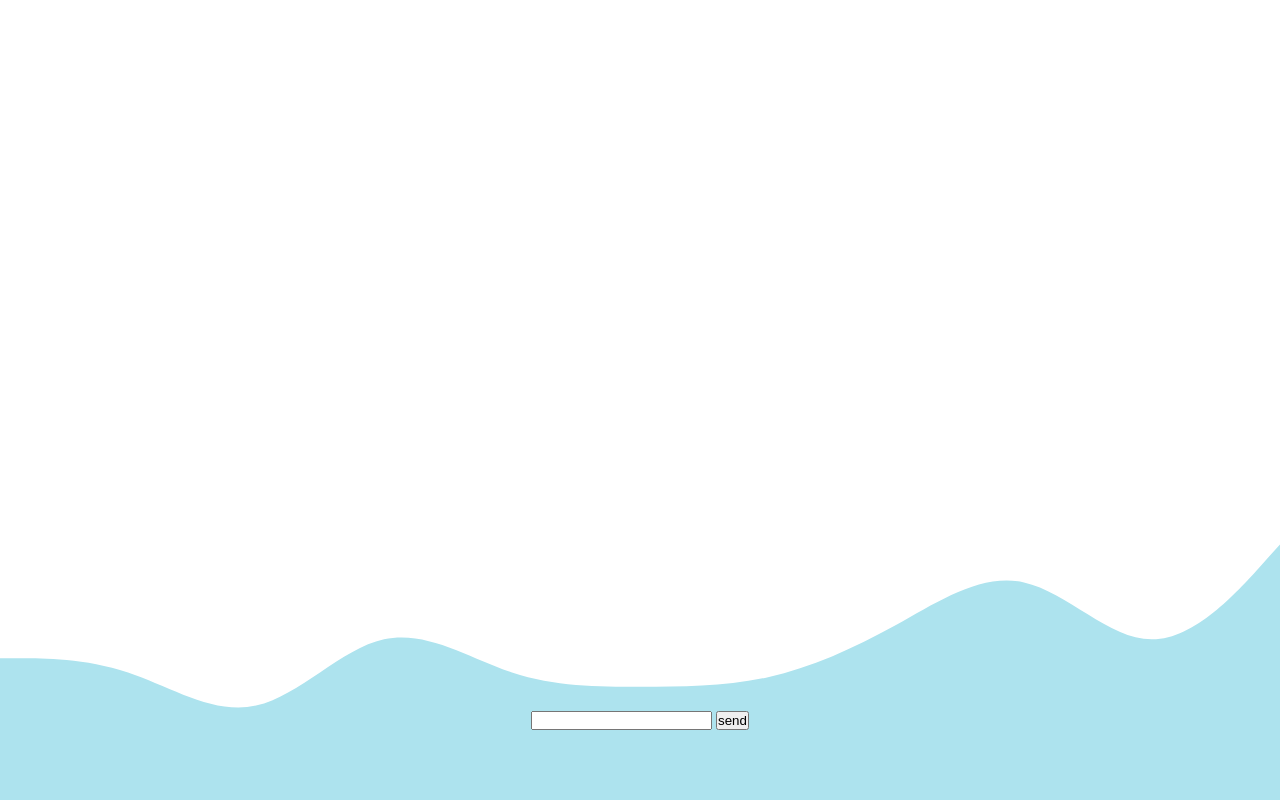
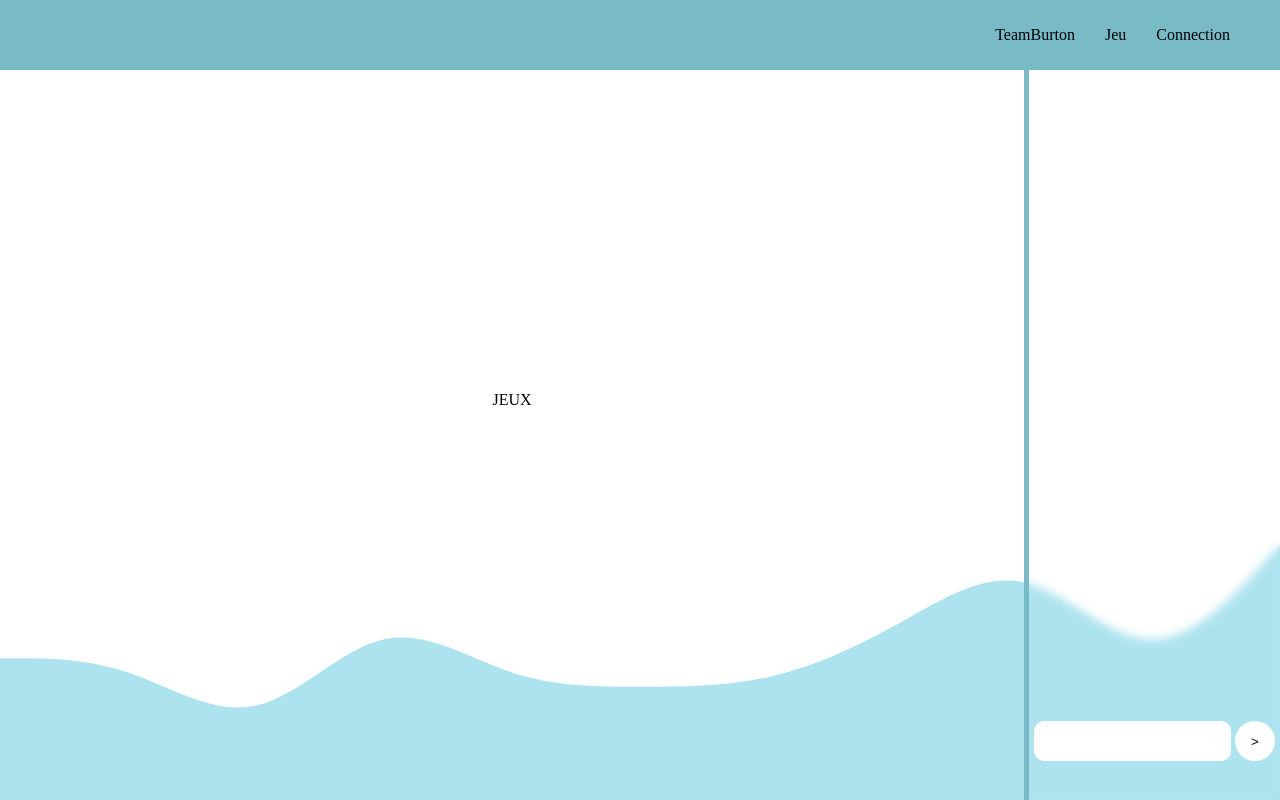
Before and after one commit to IIM-Creative-Technology/Node.js-A2.2-TeamBurton, a plain HTML site: page frontend/index.html in a window 1280 px wide. Drawn offline with nearby package versions, Linux system fonts and the light colour scheme; no server answers.

Commit message:
:lipstick: change style

```diff
--- a/frontend/index.html
+++ b/frontend/index.html
@@ -9,7 +9,20 @@
 </head>
 <body>
 
+    <header>
+        <nav class="menu">
+            <li><a href="#">TeamBurton</a></li>
+            <li><a href="#">Jeu</a></li>
+            <li><a href="#">Connection</a></li>
+        </nav>
+    </header>
     <main>
+
+        <div class="gauche">
+            JEUX
+        </div>
+
+        <div class="droite">
             <div class="haut">
                 <div class="msg" id="div"></div>
             </div>
@@ -18,9 +31,10 @@
 
               <form action="" id="form">
                 <input id="ecrire" autocomplete="off" />
-            <input type="submit" value="send" id="send">
+                <input type="submit" value=">" id="send">
               </form>
 
+            </div>
         </div>
 
     </main>
--- a/frontend/script.js
+++ b/frontend/script.js
@@ -5,6 +5,7 @@ const textmsg = document.getElementById('ecrire')
 const zonemsg = document.getElementById('zonemsg')
 
 const socket = io("http://localhost:3000");
+
 
 form.onsubmit = function(e) {
 	e.preventDefault();
@@ -32,6 +33,7 @@ socket.on('message', (message) => {
   img.src = "../img/profil.png";
 
   const user = document.createElement('p');
+  user.classList.add('mesTxt')
   user.innerText = 'User';
 
   const p = document.createElement('p');
--- a/frontend/style.css
+++ b/frontend/style.css
@@ -6,7 +6,33 @@
 
 header {
     position: fixed;
+    width: 100%;
+    height: 50px;
+    background-color: #79bac7;
+    z-index: 2;
 }
+
+.menu {
+    position: sticky;
+    top: 0;
+    height: 70px;
+    width: 100%;
+    background: #79bac7;
+    display: flex;
+    justify-content: end;
+    align-items: center;
+    padding: 16px 50px;
+    gap: 30px;
+}
+
+header nav li {
+    list-style-type: none;
+}
+header nav li a {
+    text-decoration: none;
+    color: black;
+}
+
 svg {
     z-index: -1;
     position: absolute;
@@ -14,12 +40,27 @@ svg {
 }
 
 main {
-    width: 1fr;
-    height: 100vh;
+    display: grid;
+    grid-template-columns: 4fr 1fr;
+    grid-template-rows: 100vh;
 }
+
+.gauche {
+    display: flex;
+    justify-content: center;
+    align-items: center;
+}
+
+.droite {
+    border-left: 5px solid #79bac7;
+    padding-bottom: 20px;
+    backdrop-filter: blur(5px);
+    width: 100%;
+}
+
 .haut {
-    padding: 50px 100px;
-    height: 80%;
+    padding: 20px;
+    height: 90%;
     position: relative;
     bottom: 0;
     display: flex;
@@ -39,17 +80,31 @@ main {
 }
 
 .msg img {
-    width: 50px;
-    height: 50px;
+    width: 40px;
+    height: 40px;
 }
-
+.mesTxt {
+    text-overflow: ellipsis;
+}
 .bas {
-    height: 20%;
+    height: 10%;
     display: flex;
     justify-content: space-around;
     align-items: center;
 }
 
-button {
-    padding: 10px 20px;
+#ecrire {
+    height: 40px;
+    padding: 10px;
+    border: none;
+    background-color: #fff;
+    border-radius: 10px;
 }
+#send {
+    width: 40px;
+    height: 40px;
+    padding: 10px;
+    border: none;
+    background-color: #fff;
+    border-radius: 50%;
+}
```
Lines whose indentation alone changed are shown as unchanged.
